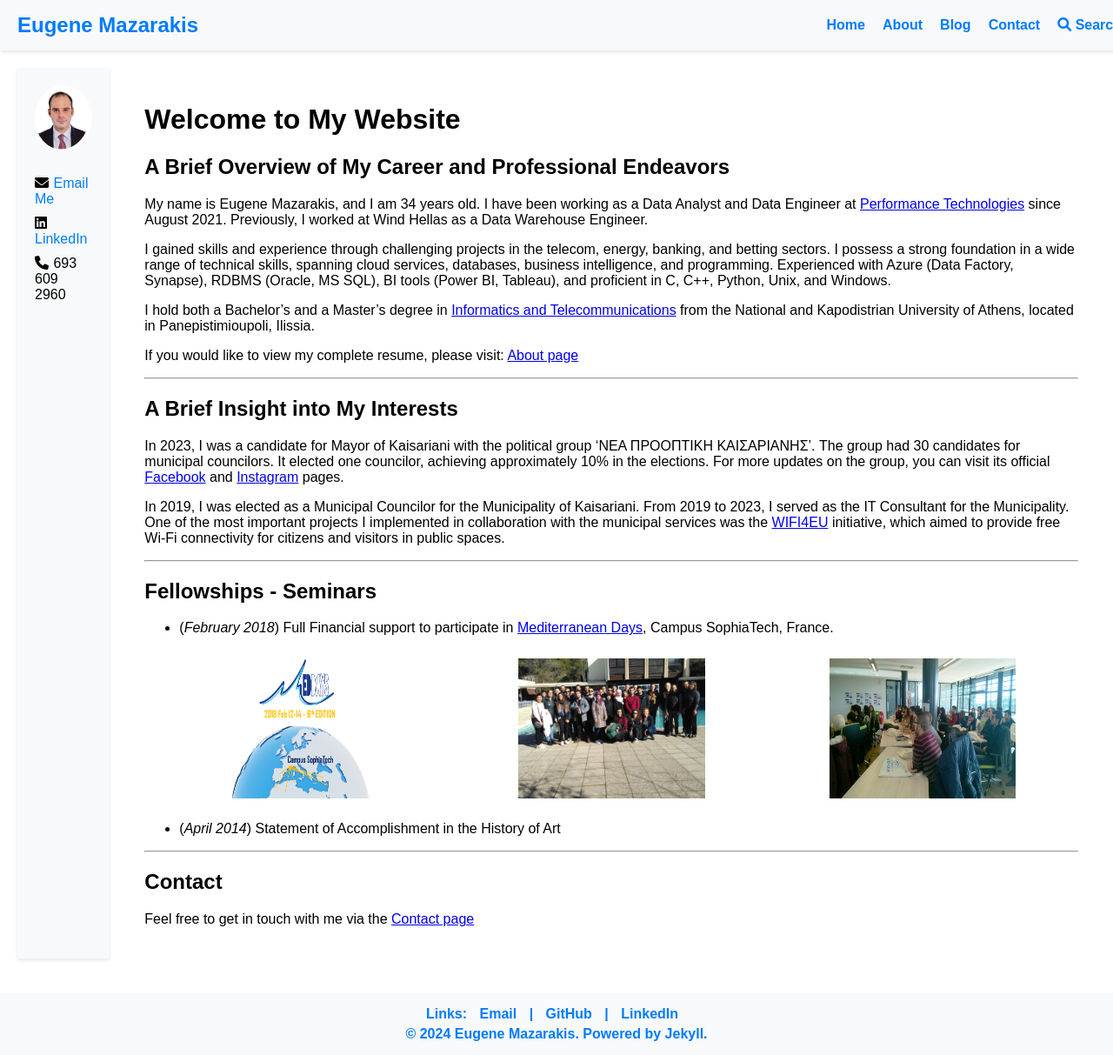
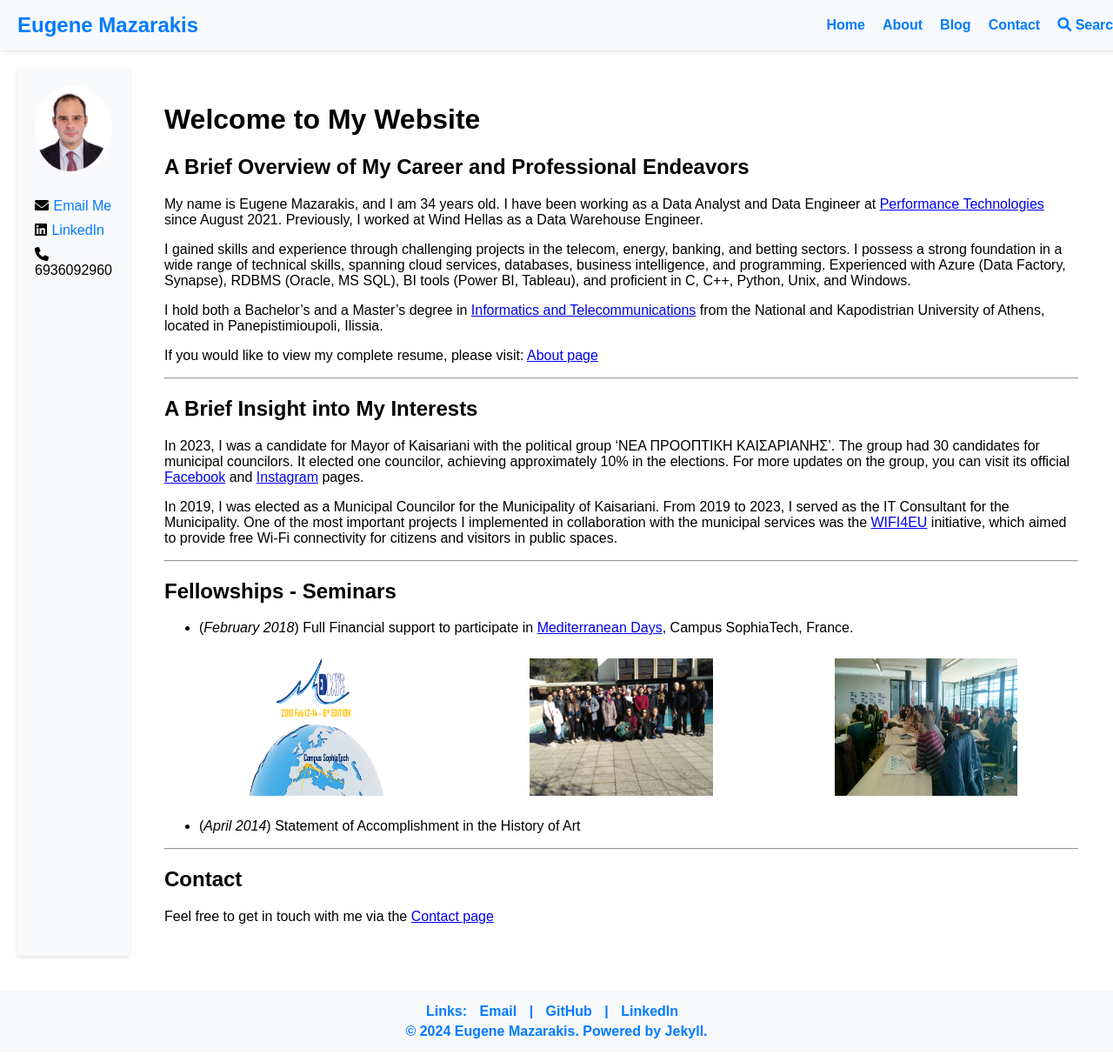
Before and after one commit to EMazarakis/EMazarakis.github.io, a Jekyll site: the page built from index.md, in a window 1280 px wide. Shown: the whole page at 87% size. Built offline with Jekyll 4.4.1, drawn with Linux system fonts in a browser that asks for light colours.

Commit message:
Update default.html

```diff
--- a/_layouts/default.html
+++ b/_layouts/default.html
@@ -33,7 +33,7 @@
             <div class="contact-info">
                 <p><i class="fas fa-envelope"></i> <a href="mailto:mazarakiseug@gmail.com">Email Me</a></p>
                 <p><i class="fab fa-linkedin"></i> <a href="https://www.linkedin.com/in/eugene-mazarakis/" target="_blank">LinkedIn</a></p>
-                <p><i class="fas fa-phone"></i> 693 609 2960</p>
+                <p><i class="fas fa-phone"></i>6936092960</p>
             </div>
         </aside>
 
```
